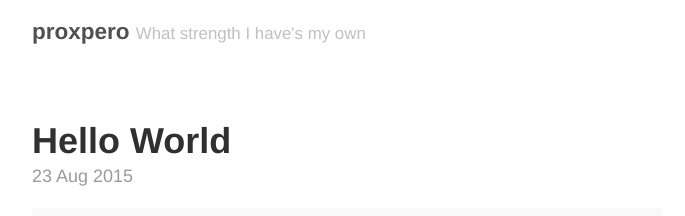
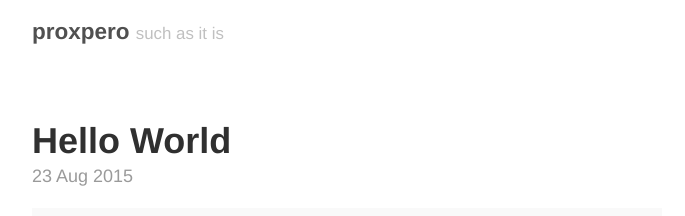
Before and after one commit to proxpero/proxpero.github.io, a Jekyll site: the page built from index.html, in a window 1280 px wide and 900 px high. Shown: the top 216 px of the window, without its empty margins (293-978 px from the left). Built offline with Jekyll 4.4.1, drawn with Linux system fonts in a browser that asks for light colours; the list of posts is cut into pages by our own code.

Commit message:
Update _config.yml

```diff
--- a/_config.yml
+++ b/_config.yml
@@ -6,7 +6,7 @@ relative_permalinks: true
 
 # Setup
 title:               proxpero
-tagline:             What strength I have's my own
+tagline:             such as it is
 url:                 http://proxpero.com
 paginate:            1
 baseurl:             ""
```
